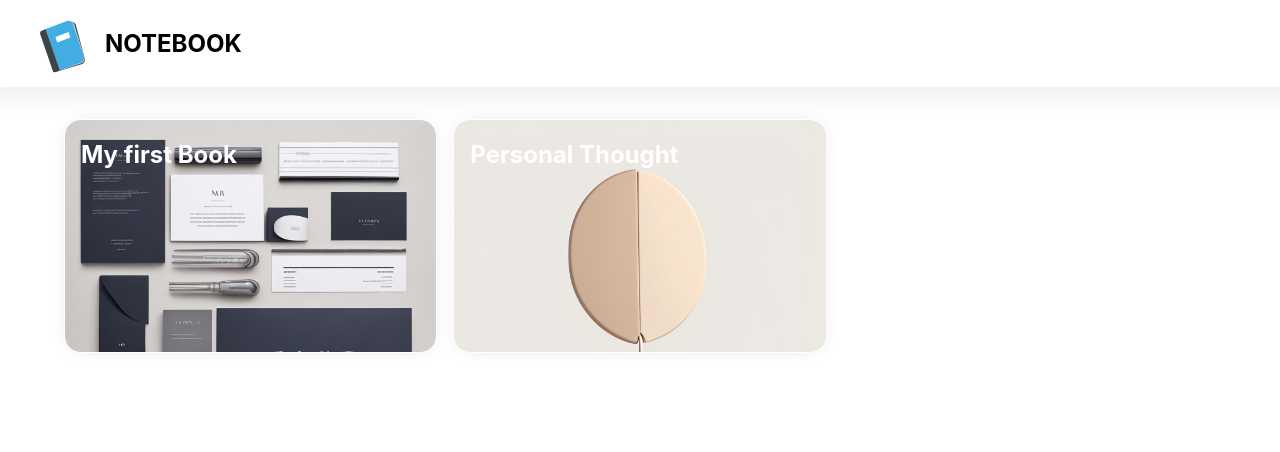
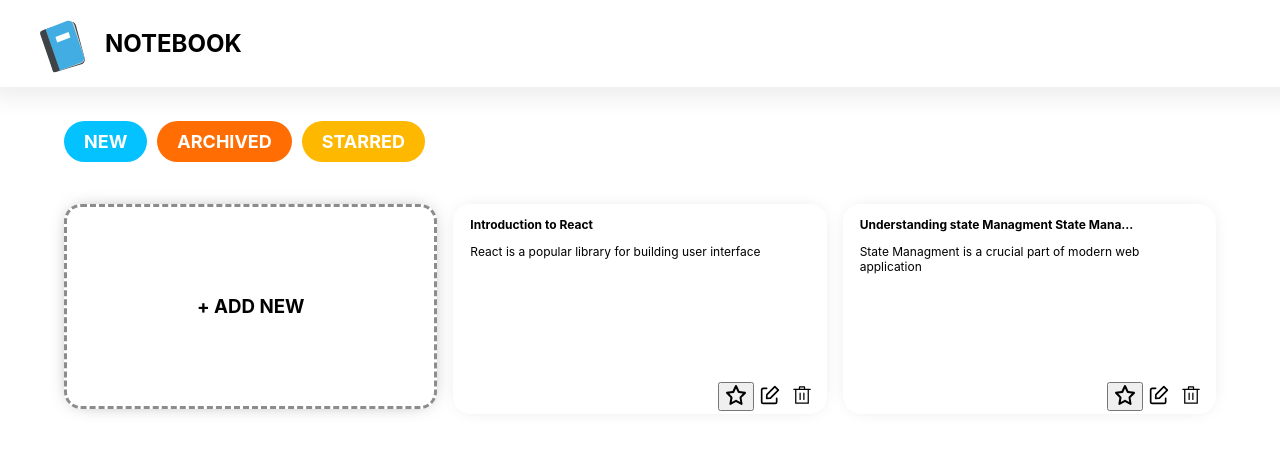
Before and after one commit to sibtain-raza/NoteBook, a React (Vite) app: page /book/Book1 in a window 1280 px wide. Shown: the top 452 px of the page. Built offline with nearby package versions, Linux system fonts and the light colour scheme.

Commit message:
routing for star new archived

```diff
--- a/src/App.tsx
+++ b/src/App.tsx
@@ -1,13 +1,20 @@
 import NavBar from "./components/NavBar";
 import Home from "./components/Home";
+import { Route, Routes } from "react-router-dom";
+import NoteList from "./components/NoteList";
+import Tabs from "./components/Tabs";
 function App() {
   return (
     <>
       <NavBar />
-      <Home />
-      {/* <Routes>
+      <Routes>
+        <Route path="/book/:bookId" element={<Tabs />} />
+      </Routes>
+
+      <Routes>
         <Route path="/" element={<Home />} />
-      </Routes> */}
+        <Route path="/book/:bookId" element={<NoteList />} />
+      </Routes>
     </>
   );
 }
--- a/src/components/Book.css
+++ b/src/components/Book.css
@@ -54,3 +54,7 @@ img{
 width: 20px;
 height: 20px;
 }
+
+a{
+    text-decoration: none;
+}
--- a/src/components/Book.tsx
+++ b/src/components/Book.tsx
@@ -1,3 +1,4 @@
+import { Link, Outlet } from "react-router-dom";
 import { booktype } from "../types/type";
 import "./Book.css";
 interface Props {
@@ -5,9 +6,10 @@ interface Props {
 }
 
 function Book({ book }: Props) {
-  const randomImage = Math.floor(Math.random() * 18 + 1);
+  const randomImage = Math.floor(Math.random() * 17 + 1);
   return (
     <>
+      <Link to={`/book/${book?.id}`}>
         <div
           className="book"
           style={{
@@ -16,6 +18,8 @@ function Book({ book }: Props) {
         >
           <h2>{book?.name}</h2>
         </div>
+      </Link>
+      <Outlet />
     </>
   );
 }
--- a/src/components/BookContext.tsx
+++ b/src/components/BookContext.tsx
@@ -17,7 +17,8 @@ function BookProvider({ children }: { children: any }) {
         },
         {
           id: 2,
-          Headline: "Understanding state Managment",
+          Headline:
+            "Understanding state Managment State Managment is a crucial part of modern web application",
           content:
             "State Managment is a crucial part of modern web application ",
         },
--- a/src/components/NoteList.tsx
+++ b/src/components/NoteList.tsx
@@ -2,8 +2,7 @@ import Note from "./Notes";
 import { useParams } from "react-router-dom";
 import "./NoteList.css";
 import { Notetype } from "../types/type";
-import AddNotesModal from "./AddNotesModal";
-import { useState } from "react";
+import { useBooks } from "./BookContext";
 
 interface Props {
   notes: Notetype[];
@@ -13,58 +12,38 @@ interface Props {
   starNote: (id: number) => void;
 }
 
-function NoteList({ notes, deleteNote, editNote, addNote, starNote }: Props) {
-  const { tab } = useParams();
-  const [isAddBoxOpen, setIsAddBoxOpen] = useState(false);
-  const handleADD = () => {
-    setIsAddBoxOpen(true);
-  };
-
-  const handleADDCancel = () => {
-    setIsAddBoxOpen(false);
-  };
-
-  let renderNote;
-  switch (tab) {
-    case "new":
-      renderNote = notes.filter((notes) => notes.isArchived == false);
-      break;
-    case "starred":
-      renderNote = notes.filter(
-        (notes) => notes.isArchived == false && notes.isStarred == true
+function NoteList() {
+  const { bookId } = useParams();
+  const { books } = useBooks();
+  const book = books.find(
+    (book: { id: string | undefined }) => book.id === bookId
   );
-      break;
-    case "archived":
-      renderNote = notes.filter((notes) => notes.isArchived == true);
-      break;
-    default:
-      renderNote = notes;
-  }
-
   return (
     <div className="notes-list" key={"note-list"}>
-      {tab == "new" && (
-        <div className="add-notes" onClick={handleADD}>
-          {isAddBoxOpen && (
-            <AddNotesModal
-              onCancel={handleADDCancel}
-              addnote={(Note) => addNote(Note)}
-            />
-          )}
+      <div className="add-notes">
         <span>
           <h3>+ ADD NEW</h3>
         </span>
       </div>
-      )}
-      {renderNote.map((note) => (
+
+      {book.notes.map(
+        (note: {
+          id: any;
+          content?: string;
+          Headline?: string;
+          isArchived?: boolean | undefined;
+          isStarred?: boolean | undefined;
+        }) =>
+          note && (
             <Note
               key={note.id}
               Notes={note}
-          deleteNote={(id) => deleteNote(id)}
-          editNote={(id) => editNote(id)}
-          starNote={(id) => starNote(id)}
+              // deleteNote={(id) => deleteNote(id)}
+              // editNote={(id) => editNote(id)}
+              // starNote={(id) => starNote(id)}
             ></Note>
-      ))}
+          )
+      )}
     </div>
   );
 }
--- a/src/components/Notes.css
+++ b/src/components/Notes.css
@@ -9,6 +9,7 @@
         border: 1px solid white;
         border-radius: 17px;
         box-shadow: 0px 0px 20px -10px rgba(0, 0, 0, 0.25);
+        height: 176px;
 
     }
 
--- a/src/components/Notes.tsx
+++ b/src/components/Notes.tsx
@@ -15,7 +15,7 @@ interface Props {
   starNote: (id: number) => void;
 }
 
-function Note({ Notes, deleteNote, editNote, starNote }: Props) {
+function Note({ Notes }: Props) {
   const { tab } = useParams();
   const [showModal, setShowModal] = useState(false);
   const Headline =
@@ -33,46 +33,20 @@ function Note({ Notes, deleteNote, editNote, starNote }: Props) {
     );
   return (
     <div className="notes" key={Notes.id} onClick={() => setShowModal(true)}>
-      {showModal && (
-        <DisplayModal
-          note={Notes}
-          handleClose={() => setShowModal(false)}
-          deleteNote={deleteNote}
-          editNote={(id) => editNote(id)}
-        />
-      )}
       {Headline}
       {Content}
       <div className="bottom">
         {tab != "archived" && (
           <div>
-            <button
-              className="btnstar star"
-              onClick={(e) => {
-                e.stopPropagation();
-                starNote(Notes.id);
-              }}
-            >
+            <button className="btnstar star">
               <img src={Notes.isStarred ? filledStar : unfilled_star} />
             </button>
-            <button
-              className="btn3 edit"
-              onClick={(event) => {
-                event.stopPropagation();
-                editNote(Notes.id);
-              }}
-            >
+            <button className="btn3 edit">
               <img src={editImage} />
             </button>
           </div>
         )}
-        <button
-          className="btn3 delete"
-          onClick={(event) => {
-            event.stopPropagation();
-            deleteNote(Notes.id);
-          }}
-        >
+        <button className="btn3 delete">
           <img src={deleteImage} />
         </button>
       </div>
--- a/src/components/Tabs.tsx
+++ b/src/components/Tabs.tsx
@@ -1,17 +1,18 @@
-import { Link, Outlet } from "react-router-dom";
+import { Link, Outlet, useParams } from "react-router-dom";
 import "./Tabs.css";
 
 function Tabs() {
+  const { bookId } = useParams();
   return (
     <>
       <div className="tabs filter-link">
-        <Link className="newTabs" to="/new">
+        <Link className="newTabs" to={`/book/${bookId}/new`}>
           New
         </Link>
-        <Link className="archiveTabs" to="/archived">
+        <Link className="archiveTabs" to={`/book/${bookId}/archived`}>
           Archived
         </Link>
-        <Link className="starTabs" to="/starred">
+        <Link className="starTabs" to={`/book/${bookId}/starred`}>
           Starred
         </Link>
       </div>
```
Also changed, not shown: src/Photos/cover-photo (3).jpg (renamed from src/Photos/cover-photo3.jpg). Lines whose indentation alone changed are shown as unchanged.
